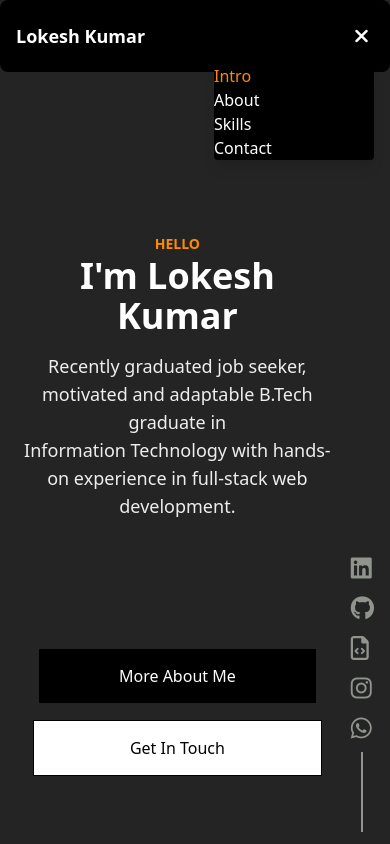
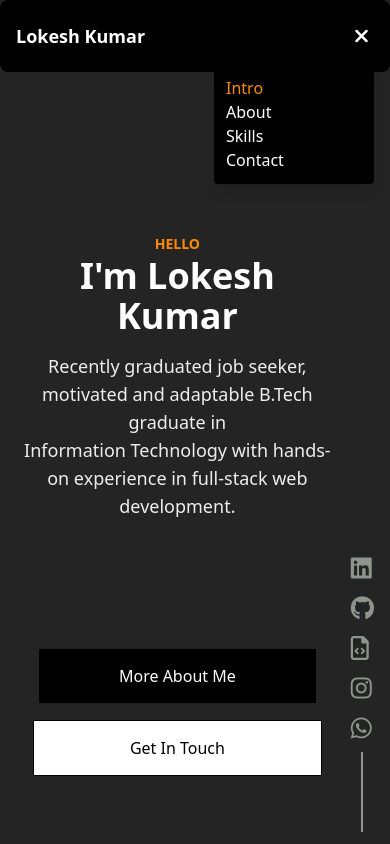
Before and after one commit to lokeshkum1r/Portfolio_Lokesh, a React (Vite) app: page / in a window 390 px wide. Both pictures are taken after a click on the button 357 px from the left and 36 px from the top of the page. Shown: the top 844 px of the page. Built offline with nearby package versions, Linux system fonts and the light colour scheme.

Commit message:
Update Navbar.jsx

```diff
--- a/src/component/Navbar.jsx
+++ b/src/component/Navbar.jsx
@@ -81,7 +81,7 @@ export default function Navbar() {
             }`}
           style={{ transformOrigin: "top" }}
         >
-         <ul className="bg-black bg-opacity-95 rounded shadow-lg flex flex-col justify-around">
+         <ul className="bg-black bg-opacity-95 rounded shadow-lg flex flex-col justify-around p-3">
             {menuItems.map((item) => (
               <li
                 key={item}
```
